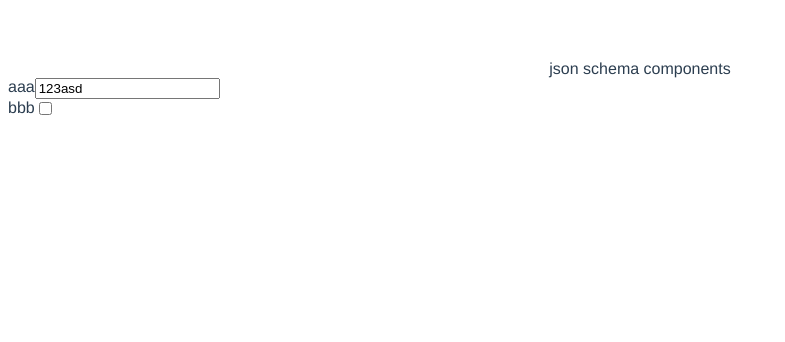
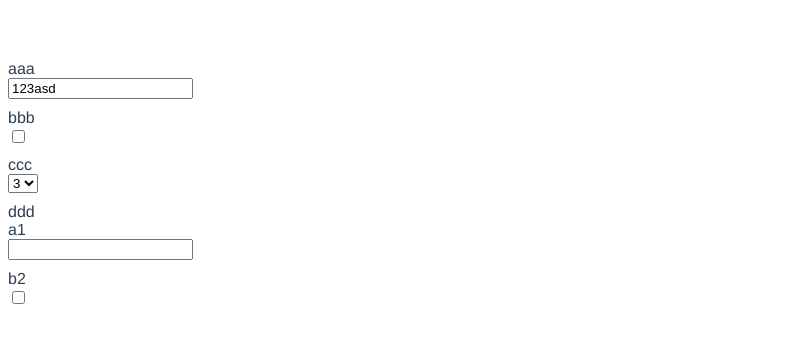
Before and after one commit to roma219/vue-jsonschema-form, a Vue app: page / in a window 1280 px wide. Shown: the top 342 px of the page, without its empty margins (0-785 px from the left). Built offline with nearby package versions, Linux system fonts and the light colour scheme.

Commit message:
add select, nested object support

```diff
--- a/src/App.vue
+++ b/src/App.vue
@@ -1,6 +1,6 @@
 <template>
   <div id="app">
-    <JsonSchema/>
+    <JsonSchema :schema="testSchema" :value="testValue"/>
   </div>
 </template>
 
@@ -13,7 +13,31 @@ import JsonSchema from './components/JsonSchema.vue'
     JsonSchema
   }
 })
-export default class App extends Vue {}
+export default class App extends Vue {
+  testSchema = {
+    type: 'object',
+    properties: {
+      aaa: { type: 'string', __component__: 'TextInput', __eventName__: 'input' },
+      bbb: { type: 'boolean', __component__: 'Checkbox', __eventName__: 'input' },
+      ccc: { type: 'enum', __component__: 'Select', __eventName__: 'input', enum: [1, 2, 3] },
+      ddd: {
+        type: 'object',
+        __component__: 'JsonSchema',
+        __eventName__: 'input',
+        properties: {
+          a1: { type: 'string', __component__: 'TextInput', __eventName__: 'input' },
+          b2: { type: 'boolean', __component__: 'Checkbox', __eventName__: 'input' },
+        }
+      }
+    }
+  }
+
+  testValue = {
+    aaa: '123asd',
+    bbb: true,
+    value: 3
+  }
+}
 </script>
 
 <style>
--- a/src/components/Checkbox.vue
+++ b/src/components/Checkbox.vue
@@ -6,13 +6,13 @@
 import { Component, Prop, Vue } from 'vue-property-decorator'
 
 @Component({
-  name: 'TextInput'
+  name: 'Checkbox'
 })
-export default class TextInput extends Vue {
+export default class Checkbox extends Vue {
   @Prop({ default: '' }) protected value!: string
 
-  handleInput (evt) {
-    const { value } = evt.target
+  handleInput ({ target }: { target: HTMLInputElement }) {
+    const { value } = target
     this.$emit('input', value)
   }
 }
--- a/src/components/JsonSchema.vue
+++ b/src/components/JsonSchema.vue
@@ -1,15 +1,16 @@
 <template>
   <div class="json-schema-wrapper">
-    json schema components
     <div
-      v-for="[propName, propValue] in Object.entries(testSchema.properties)"
+      v-for="[propName, propValue] in Object.entries(schema.properties)"
       class="form-group"
       :key="propName"
     >
       <div>{{ propName }}</div>
       <component
         :is="propValue.__component__"
-        :value="testValue[propName]"
+        :value="value[propName]"
+        :options="propValue.enum"
+        :schema="schema && schema.properties && schema.properties[propName]"
         @[getEventName(propValue)]="handleChange(propName, $event)"
       />
     </div>
@@ -24,37 +25,30 @@ import { Component, Prop, Vue } from 'vue-property-decorator'
   components: {
     // default components
     TextInput: () => import('@/components/TextInput.vue'),
-    Checkbox: () => import('@/components/Checkbox.vue')
+    Checkbox: () => import('@/components/Checkbox.vue'),
+    Select: () => import('@/components/Select.vue')
   }
 })
 export default class JsonSchema extends Vue {
-  testSchema = {
-    type: 'object',
-    properties: {
-      aaa: { type: 'string', __component__: 'TextInput', __eventName__: 'input' },
-      bbb: { type: 'boolean', __component__: 'Checkbox', __eventName__: 'input' }
-    }
-  }
-
-  testValue = {
-    aaa: '123asd',
-    bbb: true
-  }
+  @Prop({ required: true }) protected schema!: any
+  @Prop({ default: () => ({}) }) protected value!: any
 
   getEventName (propValue : any) {
     return propValue.__eventName__
   }
 
   handleChange (propName: string, newValue: any) {
-    this.$set(this.testValue, propName, newValue)
+    this.$set(this.value, propName, newValue)
     console.log(propName, newValue)
   }
 }
 </script>
 
-<!-- Add "scoped" attribute to limit CSS to this component only -->
 <style>
 .json-schema-wrapper .form-group {
   display: flex;
+  flex-direction: column;
+  margin-bottom: 10px;
+  align-items: flex-start
 }
 </style>
--- /dev/null
+++ b/src/components/Select.vue
@@ -0,0 +1,29 @@
+<template>
+  <select @input="handleInput">
+    <option
+      v-for="(option, index) in options"
+      :key="index"
+      :selected="option === value ? 'true' : 'false'"
+      :value="option">{{ option }}</option>
+  </select>
+</template>
+
+<script lang="ts">
+import { Component, Prop, Vue } from 'vue-property-decorator'
+
+@Component({
+  name: 'Select'
+})
+export default class Select extends Vue {
+  @Prop({ default: '' }) protected value!: any
+  @Prop({ default: () => ([]) }) protected options!: Array<any>
+
+  handleInput ({ target }: { target: HTMLInputElement }) {
+    const { value } = target
+    this.$emit('input', value)
+  }
+}
+</script>
+
+<style>
+</style>
--- a/src/components/TextInput.vue
+++ b/src/components/TextInput.vue
@@ -11,8 +11,8 @@ import { Component, Prop, Vue } from 'vue-property-decorator'
 export default class TextInput extends Vue {
   @Prop({ default: '' }) protected value!: string
 
-  handleInput (evt) {
-    const { value } = evt.target
+  handleInput ({ target }: { target: HTMLInputElement }) {
+    const { value } = target
     this.$emit('input', value)
   }
 }
```
